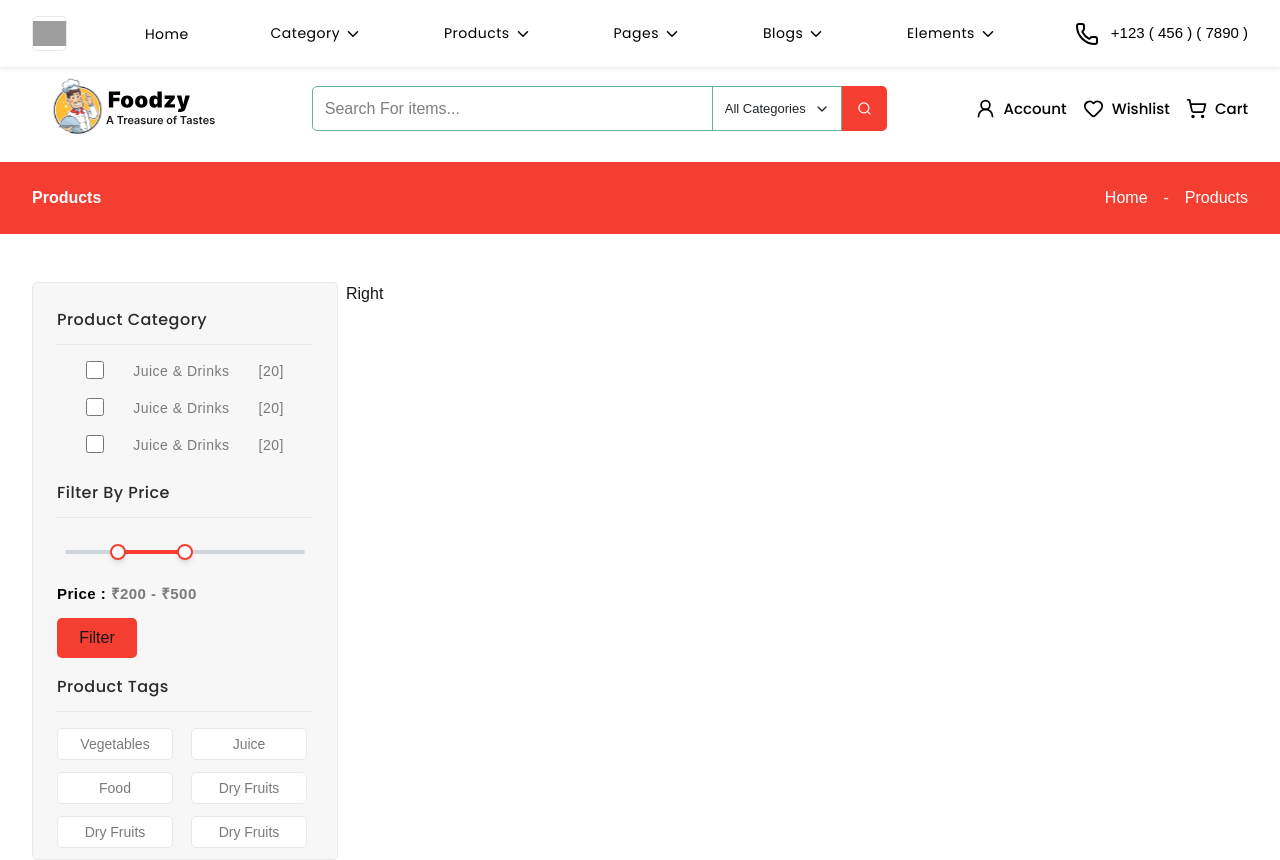
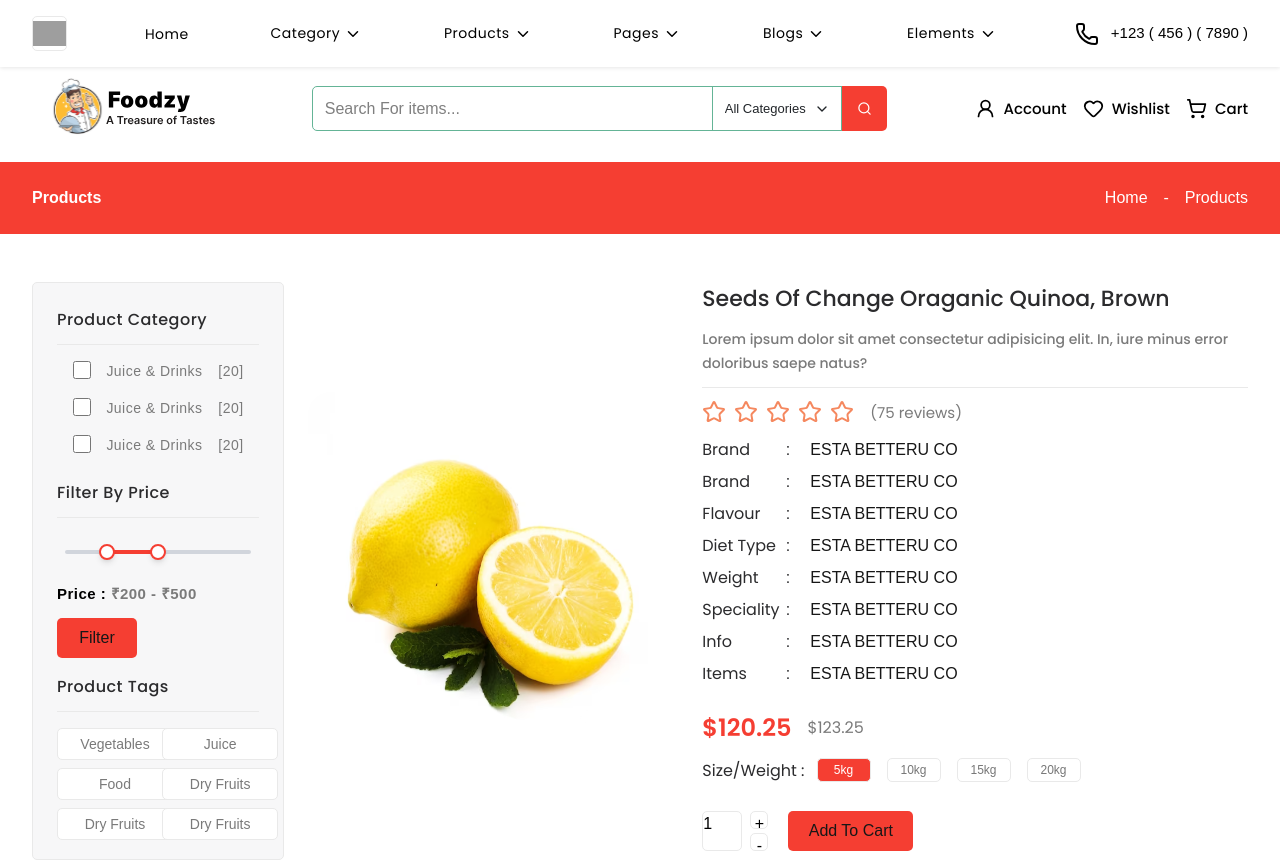
Before and after one commit to Mohfazam/FOODZY, a Next.js app in the folder frontend/: page /products/1 in a window 1280 px wide. Shown: the top 860 px of the page. Built offline with nearby package versions, Linux system fonts and the light colour scheme; grey boxes are pictures that could not be loaded.

Commit message:
Products

```diff
--- a/frontend/src/app/products/[id]/page.tsx
+++ b/frontend/src/app/products/[id]/page.tsx
@@ -1,5 +1,6 @@
 'use client'
 
+import { Star } from "lucide-react";
 import { useRouter } from "next/navigation";
 import { useState } from "react";
 
@@ -25,7 +26,7 @@ const page = () => {
       </div>
 
       <div className="max-w-7xl mx-auto px-4 sm:px-6 lg:px-8 py-6">
-        <div className="flex gap-2">
+        <div className="flex gap-6">
           <div className="w-[306px] h-[578px] rounded-[5px] bg-[#F7F7F8] border border-[#E9E9E9] px-6 py-6">
             <div className="flex flex-col gap-4">
               <div className="flex flex-col gap-3">
@@ -119,7 +120,7 @@ const page = () => {
                 </div>
 
 
-                <div className="grid grid-cols-2 grid-rows-2 gap-3">
+                <div className="grid grid-cols-2 grid-rows-2 gap-2">
                   <div className="w-[116px] h-8 rounded-[5px] border border-[#E9E9E9] bg-white flex items-center justify-center">
                     <span className="text-[14px] leading-[30px] tracing-[0.48px] font-normal text-[#7A7A7A]">Vegetables</span>
                   </div>
@@ -146,12 +147,137 @@ const page = () => {
                 </div>
 
               </div>
+            </div>
+          </div>
 
 
+          <div className="max-w-[990px] h-[1064px]">
+            <div className="flex gap-6 h-[590px]">
 
+              <div className="w-[471px] h-[590] flex justify-center items-center  rounded-[5px]">
+                <img src="/Product1.svg" alt="Product Image" draggable={false} className="object-contain h-[590px] w-[470px]" />
+              </div>
+
+              <div className="flex flex-col gap-3">
+                <span className="text-[22px] leading-[33px] tracing-[0.48px] font-medium font-poppins text-[#2B2B2D]">Seeds Of Change Oraganic Quinoa, Brown</span>
+                <span className="text-[14px] leading-6 tracing-[0.48px] font-medium font-poppins text-[#7A7A7A]">Lorem ipsum dolor sit amet consectetur adipisicing elit. In, iure minus error doloribus saepe natus?</span>
+                <div className="bg-[#e9e9e9] h-px" />
+
+                <div className="flex gap-4">
+                  <div className="flex gap-2 text-[#F5885F]">
+                    <Star className="" /><Star /><Star /><Star /><Star />
+                  </div>
+
+                  <span className="text-[15px] font-poppins leading-[26px] tracing-[0.48px] text-[#7A7A7A]">(75 reviews)</span>
+                </div>
+
+
+                <div className="flex flex-col gap-2">
+                  <div className="flex gap-2">
+                    <div className="flex justify-between w-[100px]">
+                      <span className="text-[16px] leading-6 tracing-[0.48px] font-poppins text-[#2B2B2D]">Brand</span>
+                      <span className="pr-3 text-[#2B2B2D]">:</span>
+                    </div>
+                    <span>ESTA BETTERU CO</span>
+                  </div>
+
+
+                  <div className="flex gap-2">
+                    <div className="flex justify-between w-[100px]">
+                      <span className="text-[16px] leading-6 tracing-[0.48px] font-poppins text-[#2B2B2D]">Brand</span>
+                      <span className="pr-3 text-[#2B2B2D]">:</span>
+                    </div>
+                    <span>ESTA BETTERU CO</span>
+                  </div>
+
+
+                  <div className="flex gap-2">
+                    <div className="flex justify-between w-[100px]">
+                      <span className="text-[16px] leading-6 tracing-[0.48px] font-poppins text-[#2B2B2D]">Flavour</span>
+                      <span className="pr-3 text-[#2B2B2D]">:</span>
+                    </div>
+                    <span>ESTA BETTERU CO</span>
+                  </div>
+
+
+                  <div className="flex gap-2">
+                    <div className="flex justify-between w-[100px]">
+                      <span className="text-[16px] leading-6 tracing-[0.48px] font-poppins text-[#2B2B2D]">Diet Type</span>
+                      <span className="pr-3 text-[#2B2B2D]">:</span>
+                    </div>
+                    <span>ESTA BETTERU CO</span>
+                  </div>
+
+
+                  <div className="flex gap-2">
+                    <div className="flex justify-between w-[100px]">
+                      <span className="text-[16px] leading-6 tracing-[0.48px] font-poppins text-[#2B2B2D]">Weight</span>
+                      <span className="pr-3 text-[#2B2B2D]">:</span>
+                    </div>
+                    <span>ESTA BETTERU CO</span>
+                  </div>
+
+                  <div className="flex gap-2">
+                    <div className="flex justify-between w-[100px]">
+                      <span className="text-[16px] leading-6 tracing-[0.48px] font-poppins text-[#2B2B2D]">Speciality</span>
+                      <span className="pr-3 text-[#2B2B2D]">:</span>
+                    </div>
+                    <span>ESTA BETTERU CO</span>
+                  </div>
+
+
+                  <div className="flex gap-2">
+                    <div className="flex justify-between w-[100px]">
+                      <span className="text-[16px] leading-6 tracing-[0.48px] font-poppins text-[#2B2B2D]">Info</span>
+                      <span className="pr-3 text-[#2B2B2D]">:</span>
+                    </div>
+                    <span>ESTA BETTERU CO</span>
+                  </div>
+
+                  <div className="flex gap-2">
+                    <div className="flex justify-between w-[100px]">
+                      <span className="text-[16px] leading-6 tracing-[0.48px] font-poppins text-[#2B2B2D]">Items</span>
+                      <span className="pr-3 text-[#2B2B2D]">:</span>
+                    </div>
+                    <span>ESTA BETTERU CO</span>
+                  </div>
+
+
+                </div>
+
+                <div>
+                  <div className="flex gap-4 items-center mt-4">
+                    <span className="font-semibold text-[24px] leading-7 text-[#F53E32] font-poppins">$120.25</span>
+                    <span className="font-poppins text-[16px] leading-7 text-[#7A7A7A]">$123.25</span>
+                  </div>
+
+                  <div className="flex gap-3 mt-4">
+                    <span className="text-[16px] leading-[25px] text-[#2B2B2D] font-poppins">Size/Weight :</span>
+                    <div className="flex gap-4">
+                      <button className="rounded-[5px] w-[54px] h-6 border border-[#E9E9E9] bg-[#F53E32] text-white text-center text-[12px] leading-3">5kg</button>
+                      <button className="rounded-[5px] border border-[#E9E9E9] w-[54px] h-6  bg-[#FFFFFF] text-[#777777] text-center text-[12px] leading-3">10kg</button>
+                      <button className="rounded-[5px] border border-[#E9E9E9] w-[54px] h-6  bg-[#FFFFFF] text-[#777777] text-center text-[12px] leading-3">15kg</button>
+                      <button className="rounded-[5px] border border-[#E9E9E9] w-[54px] h-6  bg-[#FFFFFF] text-[#777777] text-center text-[12px] leading-3">20kg</button>
+                    </div>
+                  </div>
+                </div>
+
+                <div className="flex gap-5 mt-4">
+                  <div className="flex gap-2">
+                    <div className="w-10 h-10 rounded-[5px] border border-[#E9E9E9] text-[#000000]">1</div>
+                    <div className="flex flex-col gap-1 text-[#000000]">
+                      <div className="w-[18px] h-[18px] rounded-[5px] border border-[#E9E9E9] text-center">+</div>
+                      <div className="w-[18px] h-[18px] rounded-[5px] border border-[#E9E9E9] text-center">-</div>
+                    </div>
+                  </div>
+
+                  <button className="w-[125px] h-10 rounded-[5px] bg-[#F53E32]">Add To Cart</button>
+                </div>
+
+              </div>
             </div>
+            <div>Bottom</div>
           </div>
-          <div>Right</div>
         </div>
       </div>
     </div>
```
